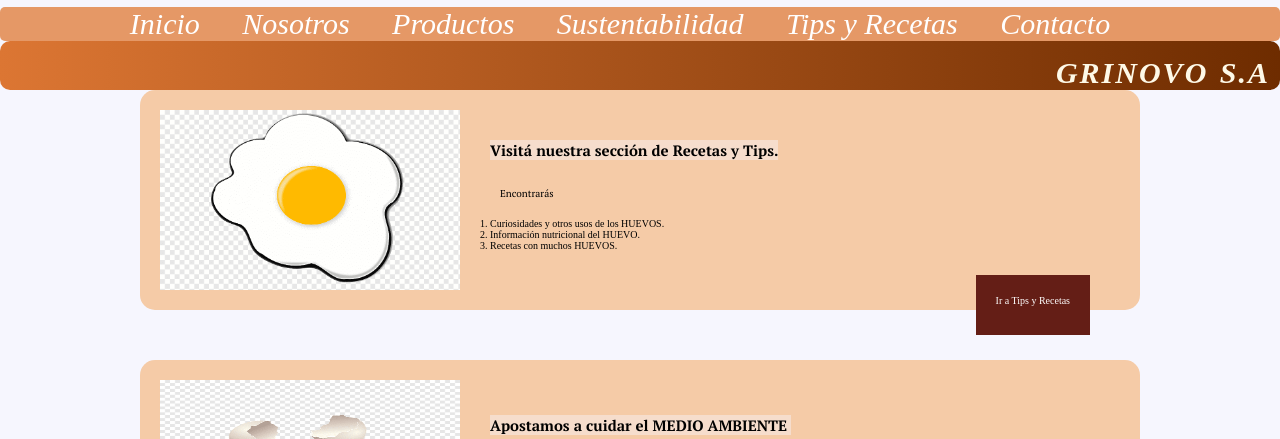
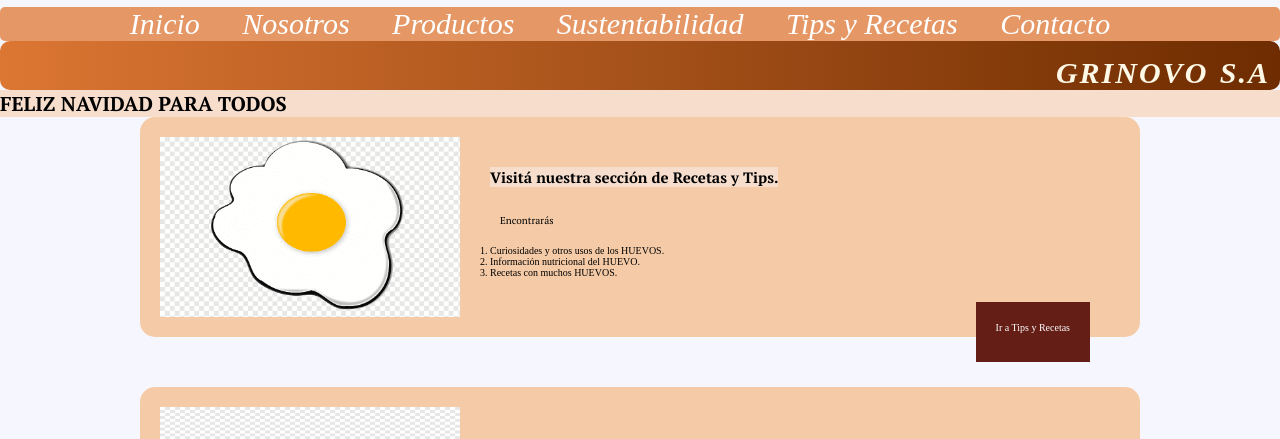
Before and after one commit to Soniacicc/grinovoCiccioli, a website: page index.html in a window 1280 px wide. Shown: the part 285-724 px from the top of the page. Drawn offline with Linux system fonts and the light colour scheme; a web font is replaced by a local one.

Commit message:
Agregue un h3 debajo del título para Navidad

```diff
--- a/index.html
+++ b/index.html
@@ -74,7 +74,7 @@
         </ul>
     </nav>
     <h1>GRINOVO S.A</h1>
-
+<h3>FELIZ NAVIDAD PARA TODOS</h3>
     <section class="contenedor">
         <div class="tarjeta">
             <!-- Bloque -->
```
